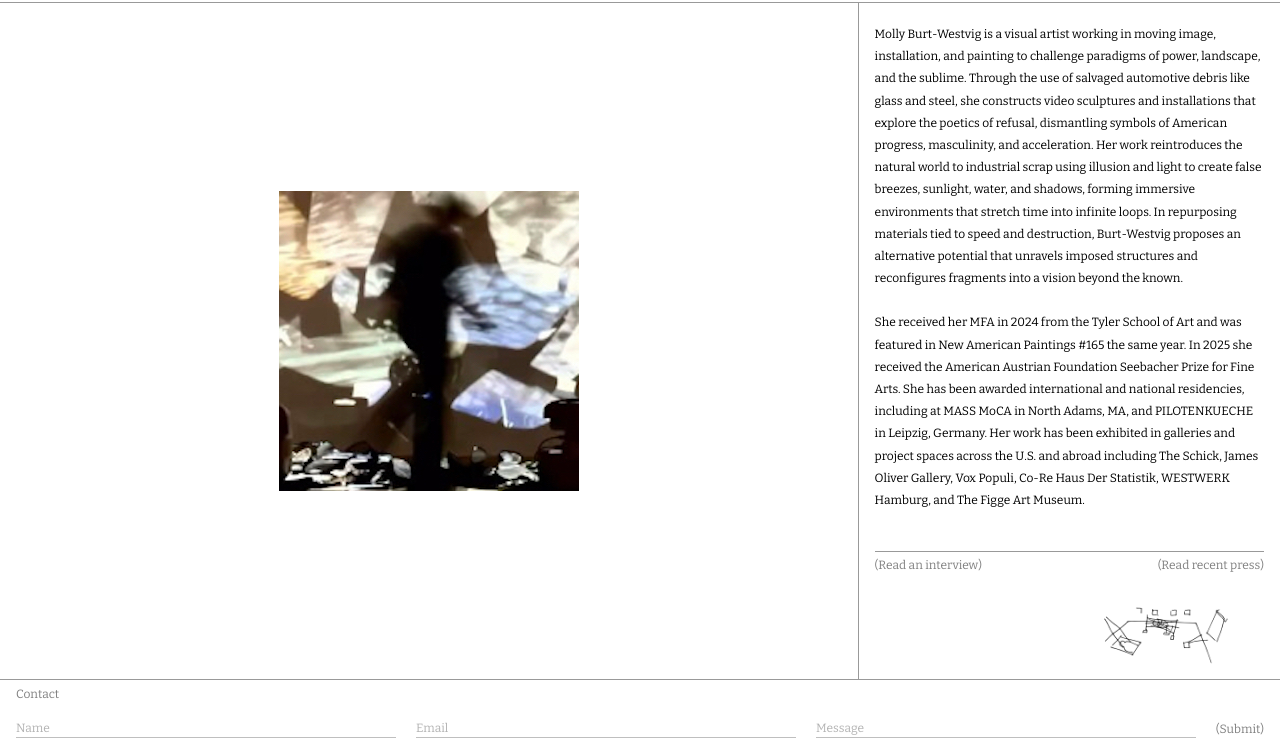
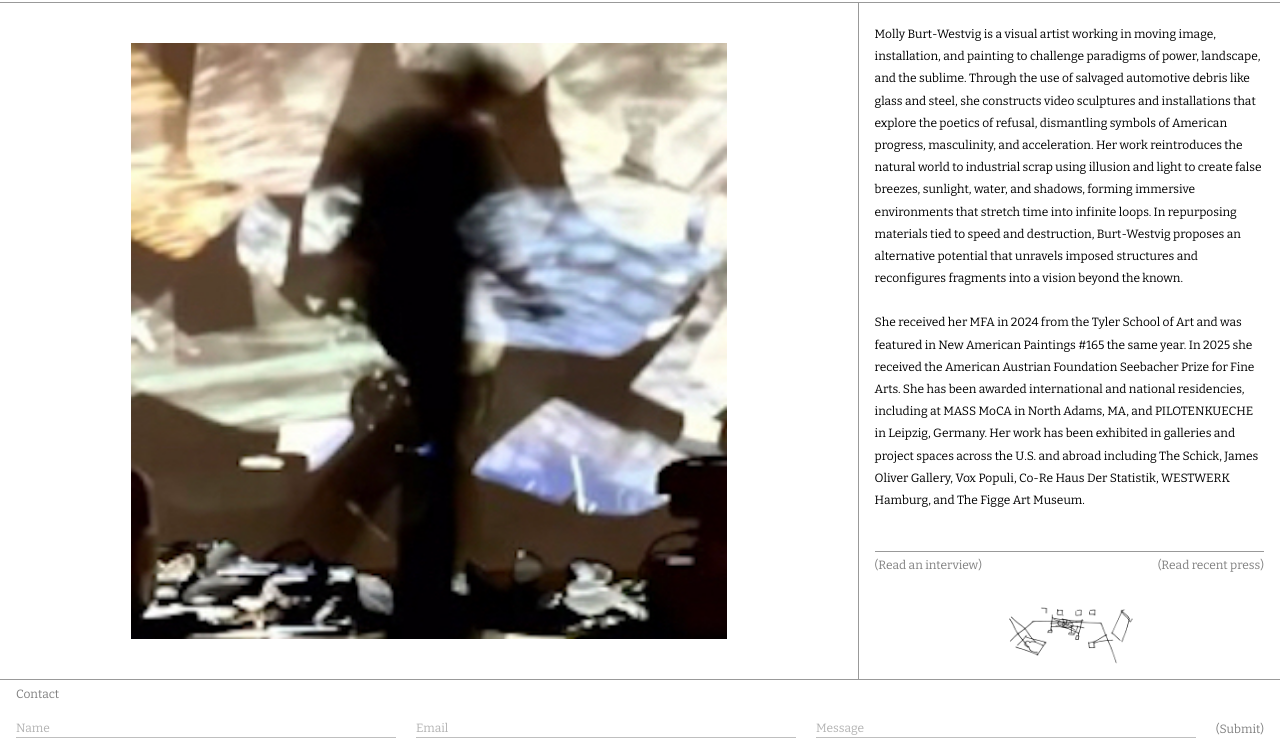
Before and after one commit to mburtw/mburtw, a plain HTML site: page about.html in a window 1280 px wide. Shown: the part 136-883 px from the top of the page. Drawn offline with nearby package versions, Linux system fonts and the light colour scheme.

Commit message:
Update about.html

```diff
--- a/about.html
+++ b/about.html
@@ -91,12 +91,13 @@
   align-items: center;
   justify-content: center;
   padding: 40px;
+  min-height: 0;
 }
 .about-img-col img {
+  width: calc(100% - 0px);
+  height: 100%;
   max-width: 100%;
   max-height: 100%;
-  width: auto;
-  height: auto;
   object-fit: contain;
   display: block;
 }
@@ -238,7 +239,7 @@
         <a class="about-link link-hover" href="https://www.mollyburtwestvig.com/s/Good-Luck-Tomorrow-Flow-Space-Press-Release-1.pdf" target="_blank">(Read recent press)</a>
       </div>
     <div class="bio-logo">
-  <img src="images/doodle_exhb_1.png" alt="" style="width:200px; height:auto;">
+  <img src="images/doodle_exhb_1.png" alt="" style="width:400px; height:auto;">
 </div>
     </div>
   </div>
```
